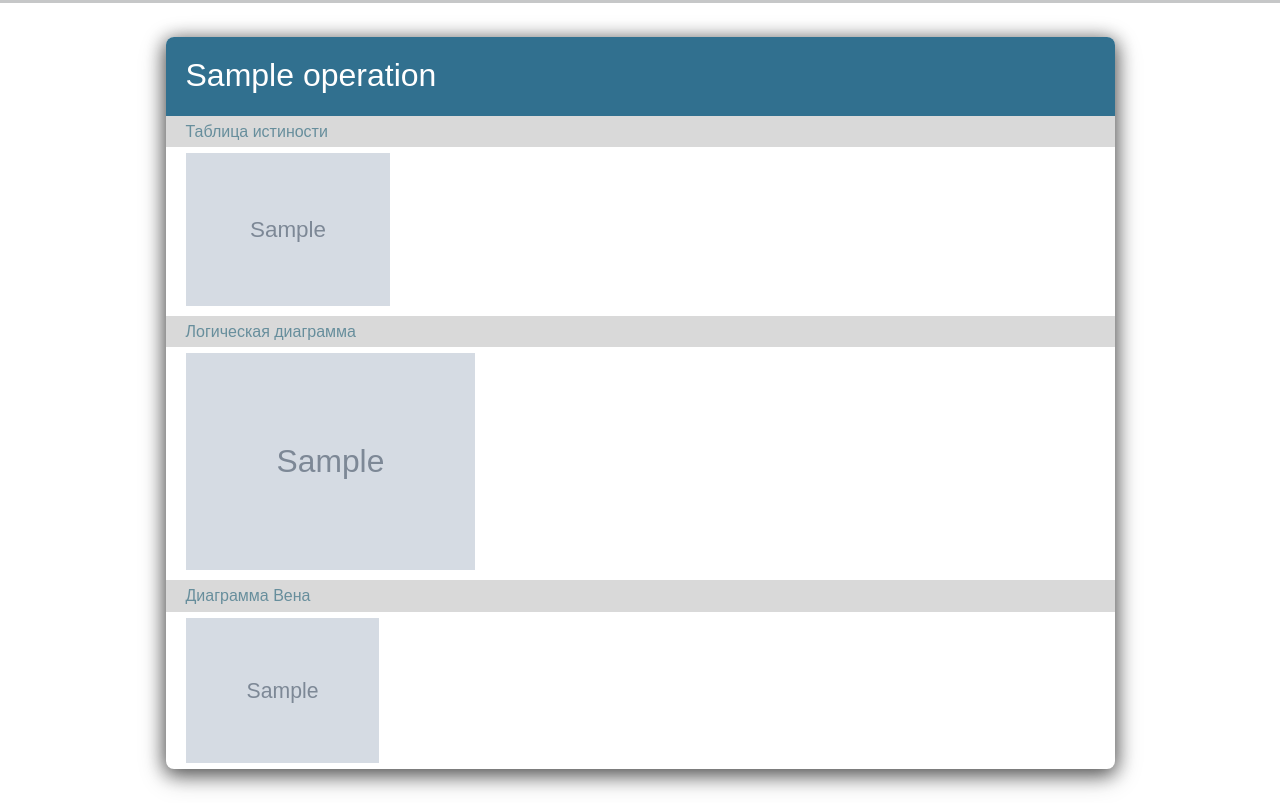
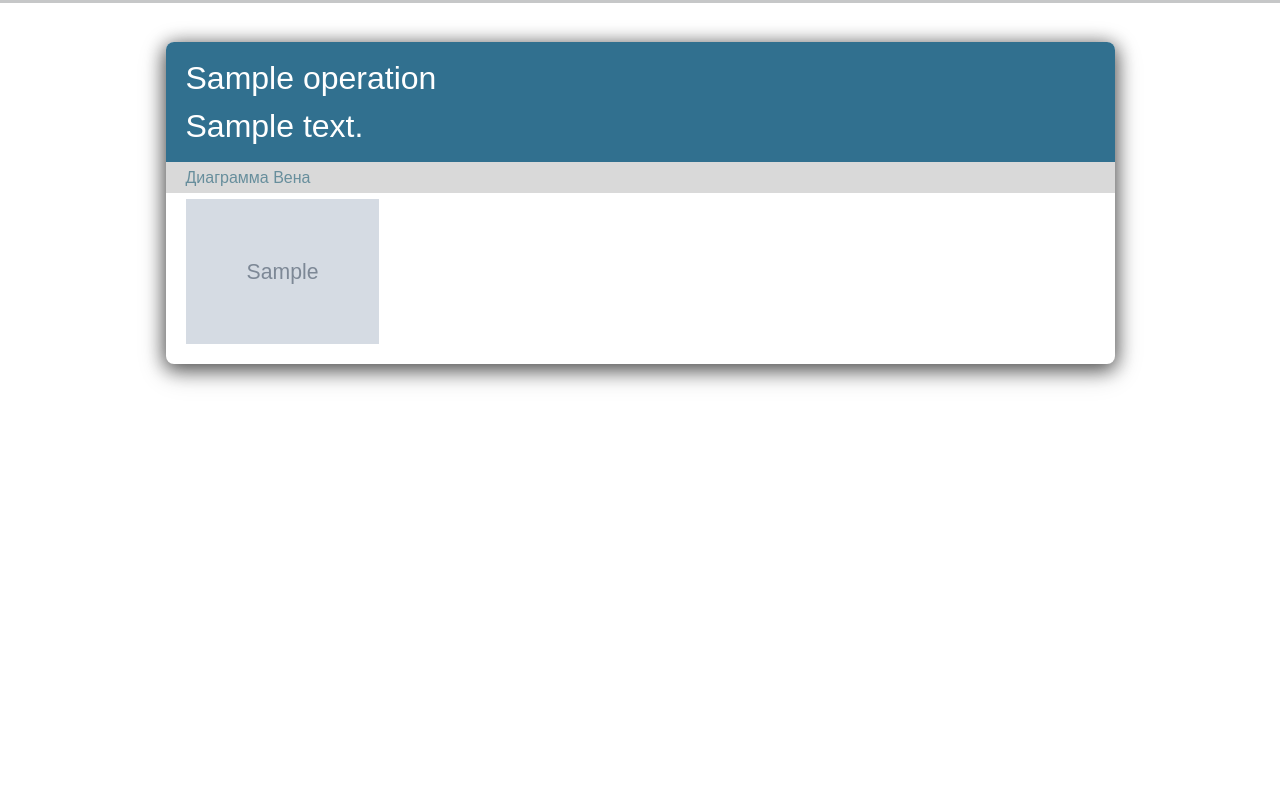
Before and after one commit to lans32/Bool_backend, a Django app: template bool_site/templates/operation.html in a window 1280 px wide. Shown: the part 42-845 px from the top of the page. After the commit the page ends 428 px from the top, so only its background shows below. Run offline with Django 4.2, Linux system fonts and the light colour scheme; the template is opened without the code that fills it: most values are stand-ins (such as "Sample title", 1, 10 or a date in 2020); grey boxes marked "Sample" are stand-in pictures; some libraries are stand-ins or nearby versions.

Commit message:
Правки

```diff
--- a/bool_site/static/css/style.css
+++ b/bool_site/static/css/style.css
@@ -328,7 +328,7 @@ left:8px;
 /* Main container module */
 .module {
     width: 949px;
-    height: 732px;
+    height: 322px;
     background-color: #ffffff;
     filter: drop-shadow(0px 4px 10px rgba(0, 0, 0, 0.45));
     border-radius: 8px;
@@ -337,7 +337,7 @@ left:8px;
 /* Header section */
 .header-section {
     width: 100%;
-    height: 79px;
+    height: 120px;
     position: relative;
 }
 
@@ -354,7 +354,7 @@ left:8px;
     font-size: 32px;
     font-family: "Source Sans Pro", sans-serif;
     position: absolute;
-    top: 19px;
+    top: 12px;
     left: 20px;
 }
 
--- a/bool_site/templates/ask.html
+++ b/bool_site/templates/ask.html
@@ -23,7 +23,7 @@
                 <option value="0" {% if ask1.second == 0 %}selected{% endif %}>0</option>
                 <option value="1" {% if ask1.second == 1 %}selected{% endif %}>1</option>
             </select>
-            <span class="result">Результат = {{ ask1.resault }}</span>
+            <span class="result">Результат = </span>
         </div>
     </div>
 
@@ -36,7 +36,7 @@
                 <option value="0" {% if ask2.second == 0 %}selected{% endif %}>0</option>
                 <option value="1" {% if ask2.second == 1 %}selected{% endif %}>1</option>
             </select>
-            <span class="result">Результат = {{ ask2.resault }}</span>
+            <span class="result">Результат = </span>
         </div>
     </div>
 
@@ -49,7 +49,7 @@
                 <option value="0" {% if ask3.second == 0 %}selected{% endif %}>0</option>
                 <option value="1" {% if ask3.second == 1 %}selected{% endif %}>1</option>
             </select>
-            <span class="result">Результат = {{ ask3.resault }}</span>
+            <span class="result">Результат = </span>
         </div>
     </div>
 
--- a/bool_site/templates/operation.html
+++ b/bool_site/templates/operation.html
@@ -2,29 +2,17 @@
 {% load static %}
 
 {% block content %}
-<div class="container-desc d-flex justify-content-center align-items-center" style="min-height: 100svh;">
+<div class="container-desc d-flex justify-content-center align-items-center" style="min-height: 50svh;">
     <div class="module">
         <div class="header-section">
             <div class="header-bg">
-                <h1 class="title">{{ operation.name }}</h1>
+                <div class="title">
+                    {{ operation.name }}<br>
+                    {{ operation.description }}
+                </div>
             </div>
         </div>
-
         <div class="content-section">
-            <div class="section">
-                <h3 class="subtitle">Таблица истиности</h3>
-                <div class="truth-table">
-                    <img src="{{ operation.photot }}" alt="Truth Table" class="image" style="height: 153px">
-                </div>
-            </div>
-
-            <div class="section">
-                <h3 class="subtitle">Логическая диаграмма</h3>
-                <div class="logic-diagram">
-                    <img src="{{ operation.photol }}" alt="Logic Gate Diagram" class="image" style="height: 217px">
-                </div>
-            </div>
-
             <div class="section">
                 <h3 class="subtitle">Диаграмма Вена</h3>
                 <div class="venn-diagram">
```
Also changed, not shown: bool_site/templates/index.html (+28 -24 lines), bool_site/test_data.py (+10 -1 lines).
